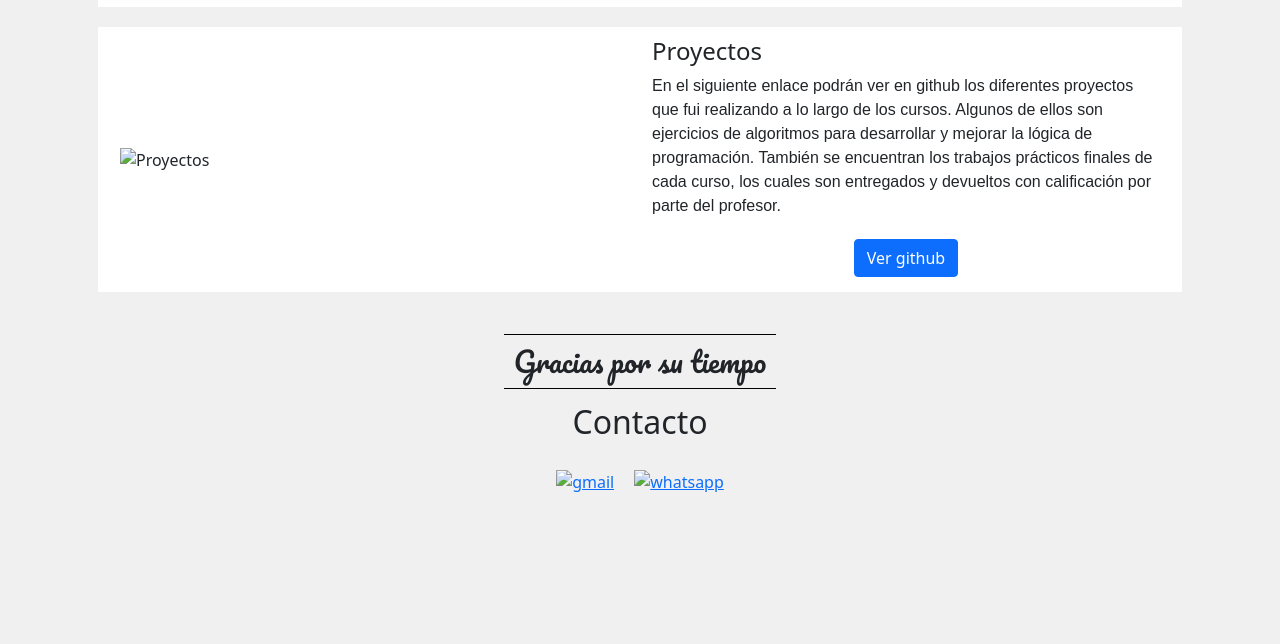
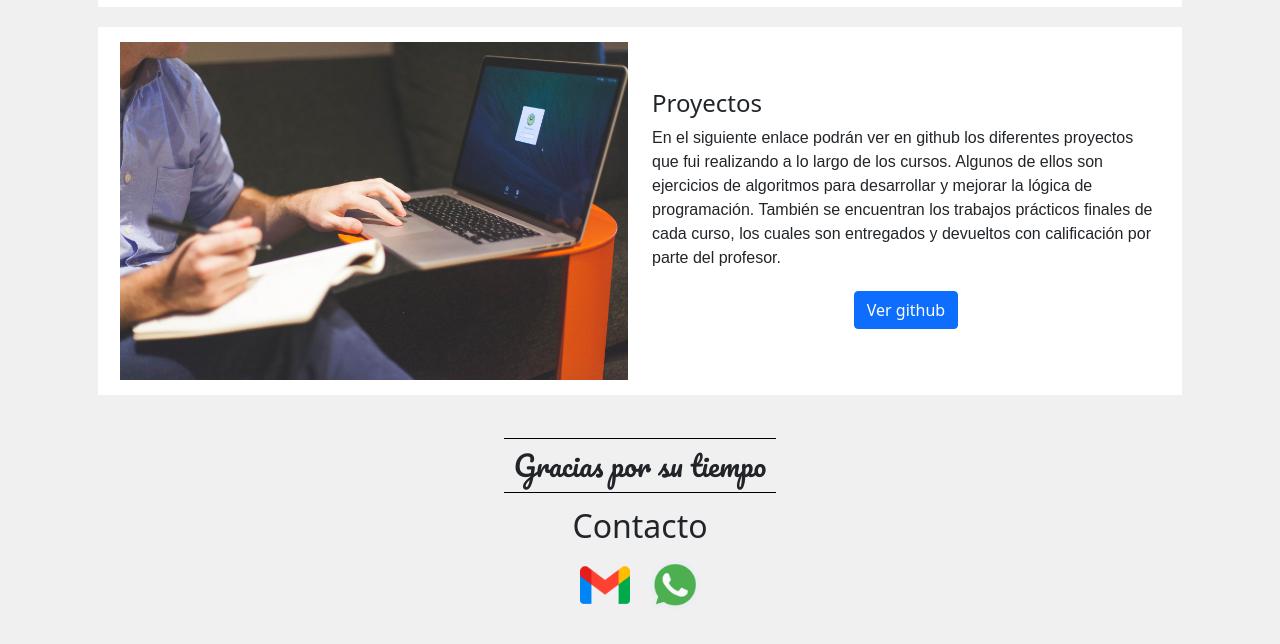
Before and after one commit to LeonMarco/Portfolio, a plain HTML site: page index.html in a window 1280 px wide. Shown: the part 986-1630 px from the top of the page. Before the commit the page ends 1538 px from the top, so only its background shows below. Drawn offline with nearby package versions, Linux system fonts and the light colour scheme; the site is published under a folder, as on GitHub Pages, so addresses that start at the root find nothing; a web font is replaced by a local one.

Commit message:
primer commit

```diff
--- a/index.html
+++ b/index.html
@@ -51,7 +51,7 @@
     <div class="container main">
         <article id="Sobre-mi" class="row">
             <div class="col-lg img-article">
-                <img src="/img/WhatsApp Image 2022-08-27 at 4.45.23 PM.jpeg" alt="Sobre mi" class="img-fluid img-section">
+                <img src="img/WhatsApp Image 2022-08-27 at 4.45.23 PM.jpeg" alt="Sobre mi" class="img-fluid img-section">
             </div>
             <section class="col-lg">
                 <h4>Sobre mi</h4>
@@ -77,7 +77,7 @@
         </article>
         <article id="Proyectos" class="row">
             <div class="col-lg">
-                <img src="/img/startup-594126_1920.jpg" alt="Proyectos" class="img-fluid">
+                <img src="img/startup-594126_1920.jpg" alt="Proyectos" class="img-fluid">
             </div>
             <section class="col-lg">
                 <h4>Proyectos</h4>
@@ -97,8 +97,8 @@
             <h2>Contacto</h2>
         </div>
         <div class="icon-contacto">
-            <a href="mailto:leonmarco89@gmail.com"><img src="/img/gmail.png" alt="gmail"></a>
-            <a href="https://wa.me/message/2TH3K777TBERH1"><img src="/img/whatsapp.png" alt="whatsapp"></a>
+            <a href="mailto:leonmarco89@gmail.com"><img src="img/gmail.png" alt="gmail"></a>
+            <a href="https://wa.me/message/2TH3K777TBERH1"><img src="img/whatsapp.png" alt="whatsapp"></a>
         </div>
     </footer>
 </body>
```
